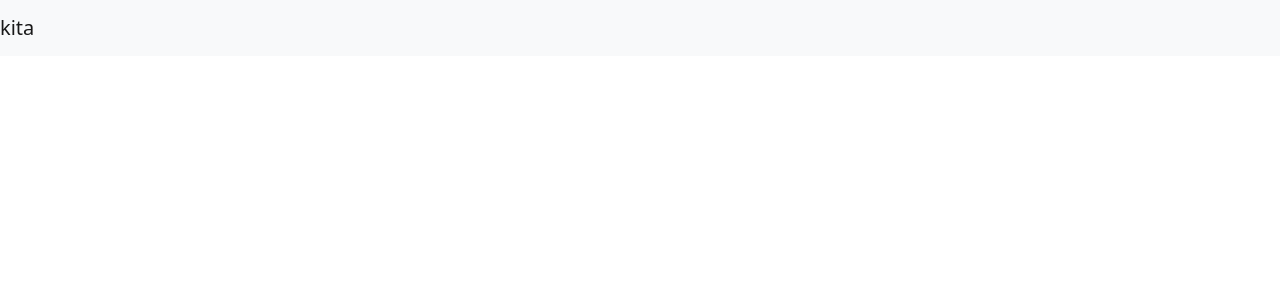
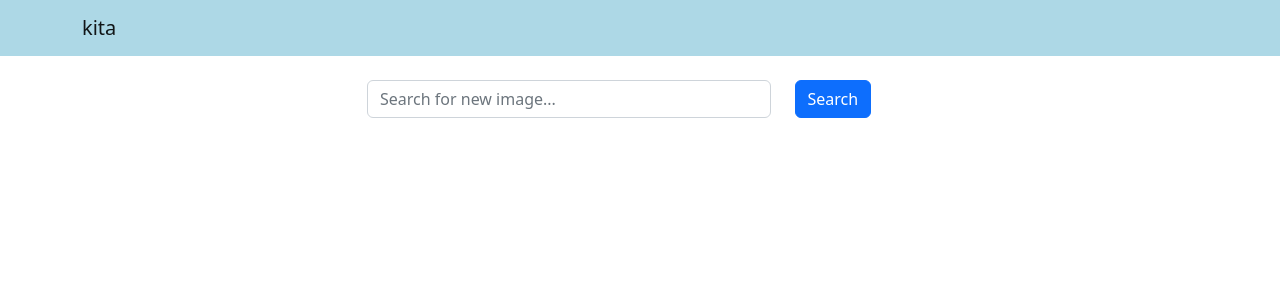
Before and after one commit to mandynoto/phodoge, a React (Create React App) app in the folder frontend/: page / in a window 1280 px wide. Shown: the top 300 px of the page. Built offline with nearby package versions, Linux system fonts and the light colour scheme.

Commit message:
Feat/control search component (#1)
* feat(header): set navbar background to lightblue

* feat(header): shift title to the right

* feat: control search component

```diff
--- a/frontend/src/App.js
+++ b/frontend/src/App.js
@@ -1,10 +1,22 @@
+import { useState } from 'react'
 import 'bootstrap/dist/css/bootstrap.min.css'
 import Header from './components/Header'
+import Search from './components/Search'
 
 const App = () => {
+    const [word, setWord] = useState('')
+    const handleSearchSubmit = (e) => {
+        e.preventDefault()
+        console.log(e.target[0].value)
+    }
     return (
         <div>
-            <Header title="kita"/>
+            <Header title="kita" />
+            <Search
+                word={word}
+                setWord={setWord}
+                handleSubmit={handleSearchSubmit}
+            />
         </div>
     )
 }
--- a/frontend/src/components/Header.js
+++ b/frontend/src/components/Header.js
@@ -1,10 +1,15 @@
 import React from 'react'
-import { Navbar } from 'react-bootstrap'
+import { Navbar, Container } from 'react-bootstrap'
+const navbarStyle = {
+    backgroundColor: 'lightblue',
+}
 
 const Header = ({ title }) => {
     return (
-        <Navbar bg="light" variant="light">
-            <Navbar.Brand href="/">{title}</Navbar.Brand>
+        <Navbar style={navbarStyle} variant="light">
+            <Container>
+                <Navbar.Brand href="/">{title}</Navbar.Brand>
+            </Container>
         </Navbar>
     )
 }
--- /dev/null
+++ b/frontend/src/components/Search.js
@@ -0,0 +1,32 @@
+import React from 'react'
+import { Container, Row, Col, Form, Button } from 'react-bootstrap'
+
+const Search = ({ word, setWord, handleSubmit }) => {
+    return (
+        <Container className="mt-4">
+            <Row className="justify-content-center">
+                <Col xs={12} md={8} lg={6}>
+                    <Form onSubmit={handleSubmit}>
+                        <Row>
+                            <Col xs={9}>
+                                <Form.Control
+                                    type="text"
+                                    value={word}
+                                    onChange={(e) => setWord(e.target.value)}
+                                    placeholder="Search for new image..."
+                                />
+                            </Col>
+                            <Col>
+                                <Button variant="primary" type="submit">
+                                    Search
+                                </Button>
+                            </Col>
+                        </Row>
+                    </Form>
+                </Col>
+            </Row>
+        </Container>
+    )
+}
+
+export default Search
```
